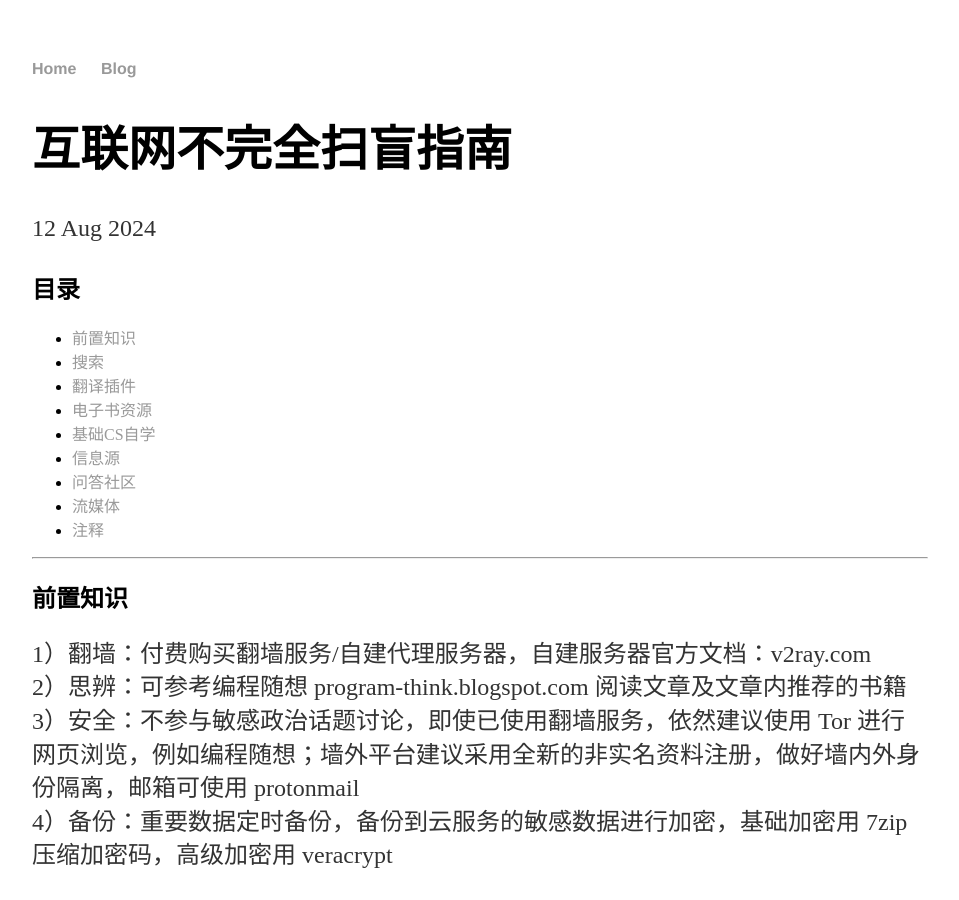
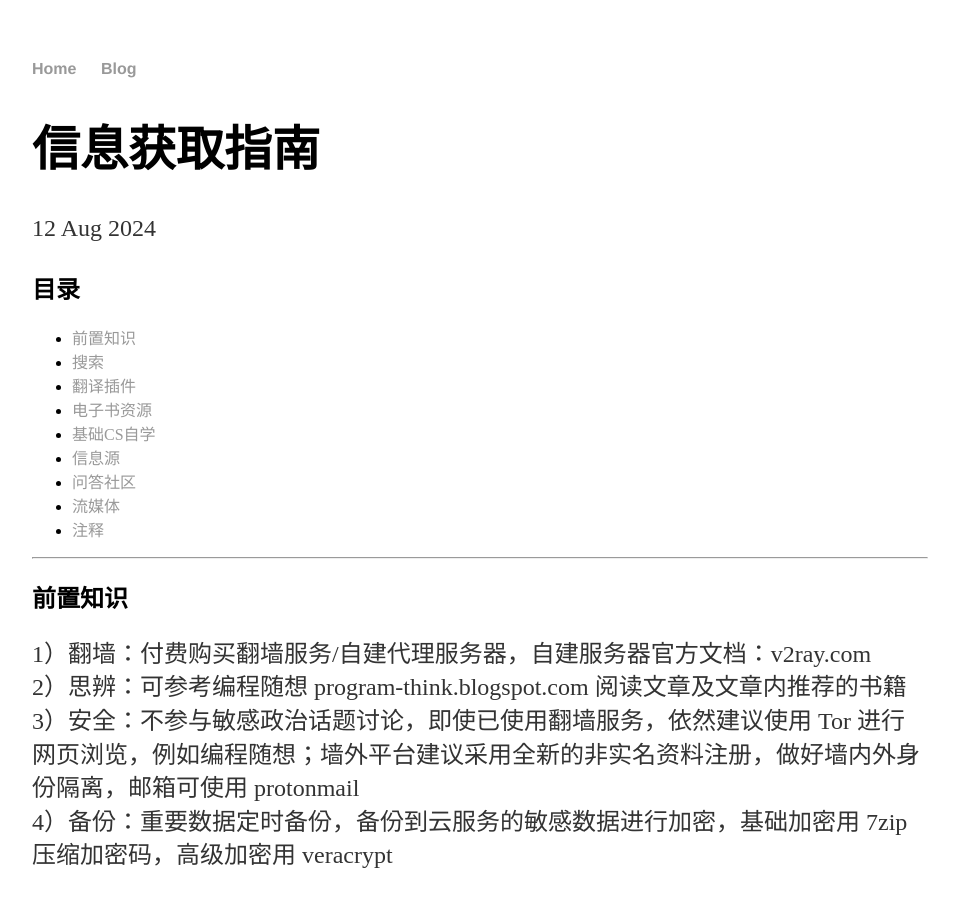
Before and after one commit to cnt2/cnt2.github.io, a Jekyll site: the page built from _posts/2024-08-12-get-information.md, in a window 1280 px wide and 900 px high. Shown: the whole window, without its empty margins (160-1119 px from the left). Built offline with Jekyll 4.4.1, drawn with Linux system fonts in a browser that asks for light colours.

Commit message:
Update 2024-08-12-get-information.md

```diff
--- a/_posts/2024-08-12-get-information.md
+++ b/_posts/2024-08-12-get-information.md
@@ -1,6 +1,6 @@
 ---
 layout: post
-title: "互联网不完全扫盲指南"
+title: "信息获取指南"
 data: 2024-08-12
 ---
 ## 目录
```
